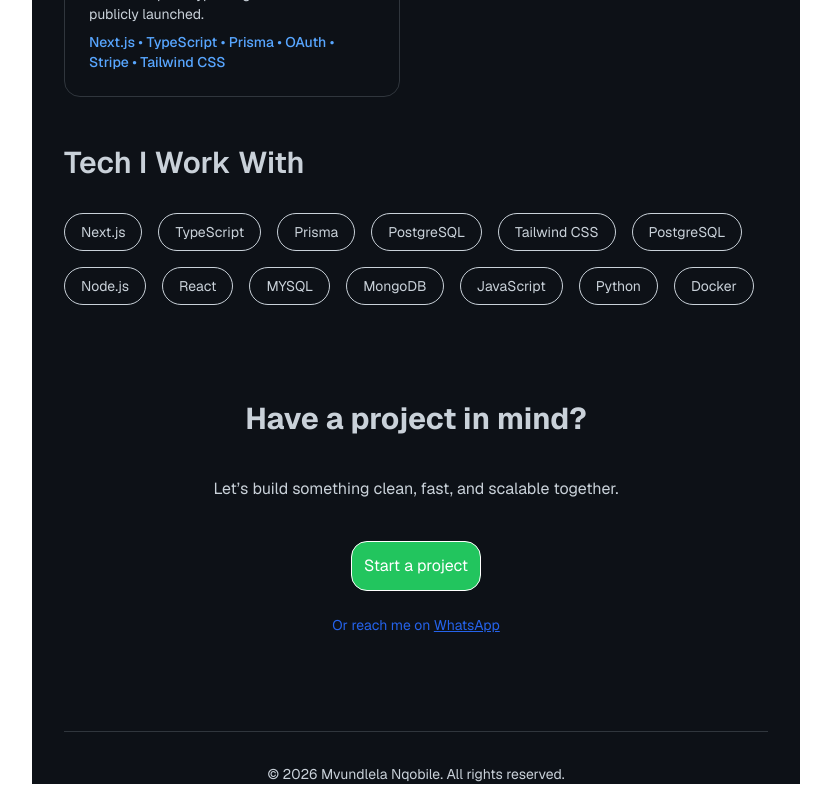
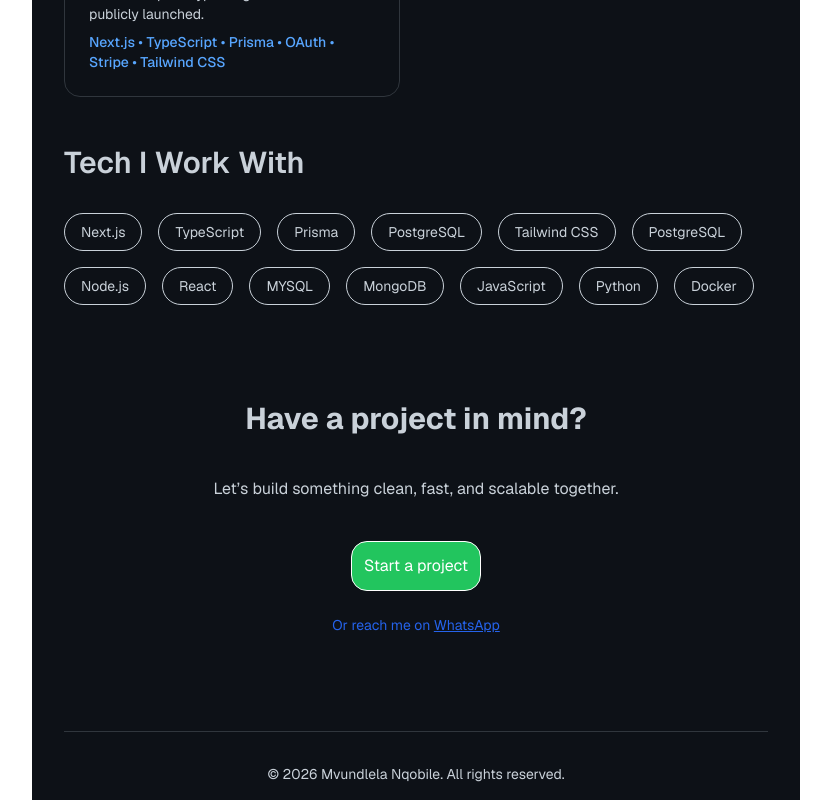
Before and after one commit to M9china/portfolio, a Next.js app: page / in a window 1280 px wide. Shown: the part 1553-2353 px from the top of the page, without its empty margins (224-1055 px from the left). Built offline with nearby package versions, Linux system fonts and the light colour scheme.

Commit message:
feat: add padding to Footer component for improved layout

```diff
--- a/src/components/Footer.tsx
+++ b/src/components/Footer.tsx
@@ -6,7 +6,7 @@
       className="pt-8 border-t w-full border-[#30363d]"
     >
 
-      <div className="text-center">
+      <div className="text-center pb-4">
         <p className="text-sm text-[#c9d1d9]">
           © {new Date().getFullYear()} Mvundlela Nqobile. All rights reserved.
         </p>
```
